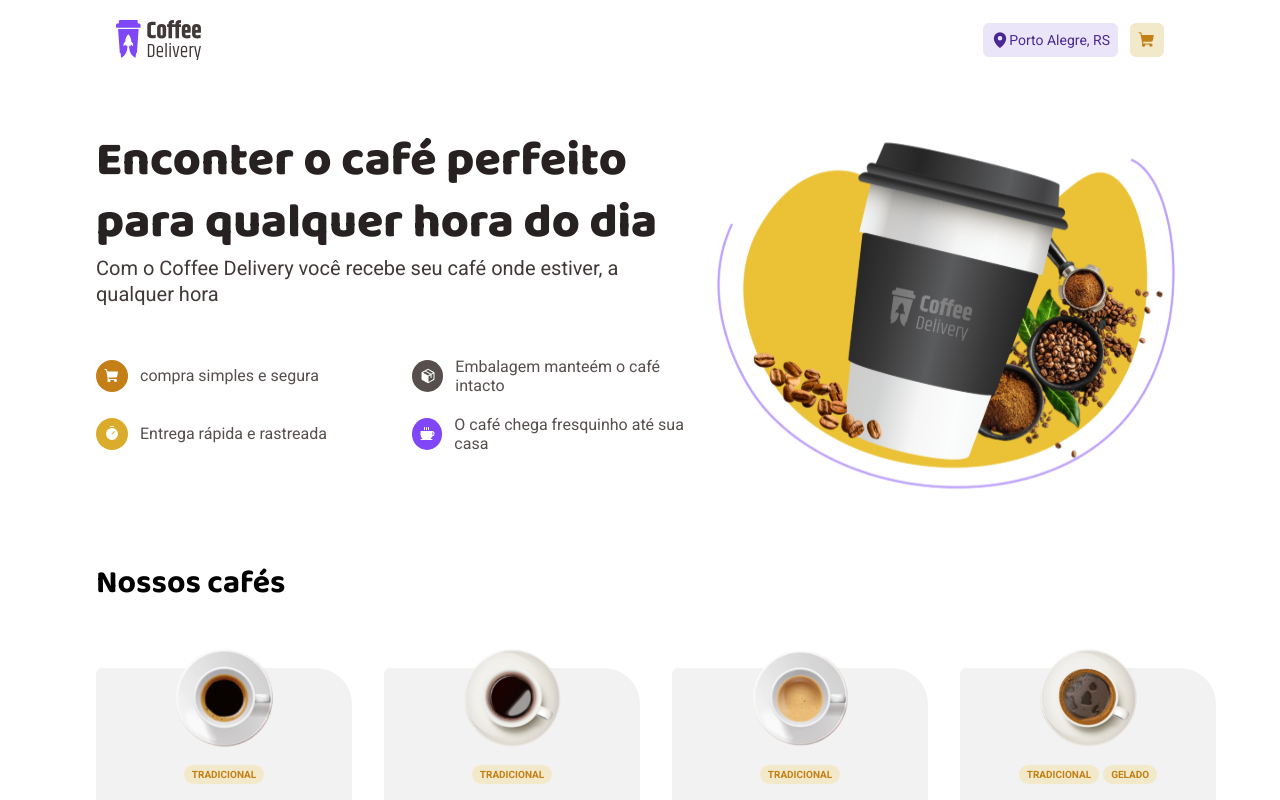
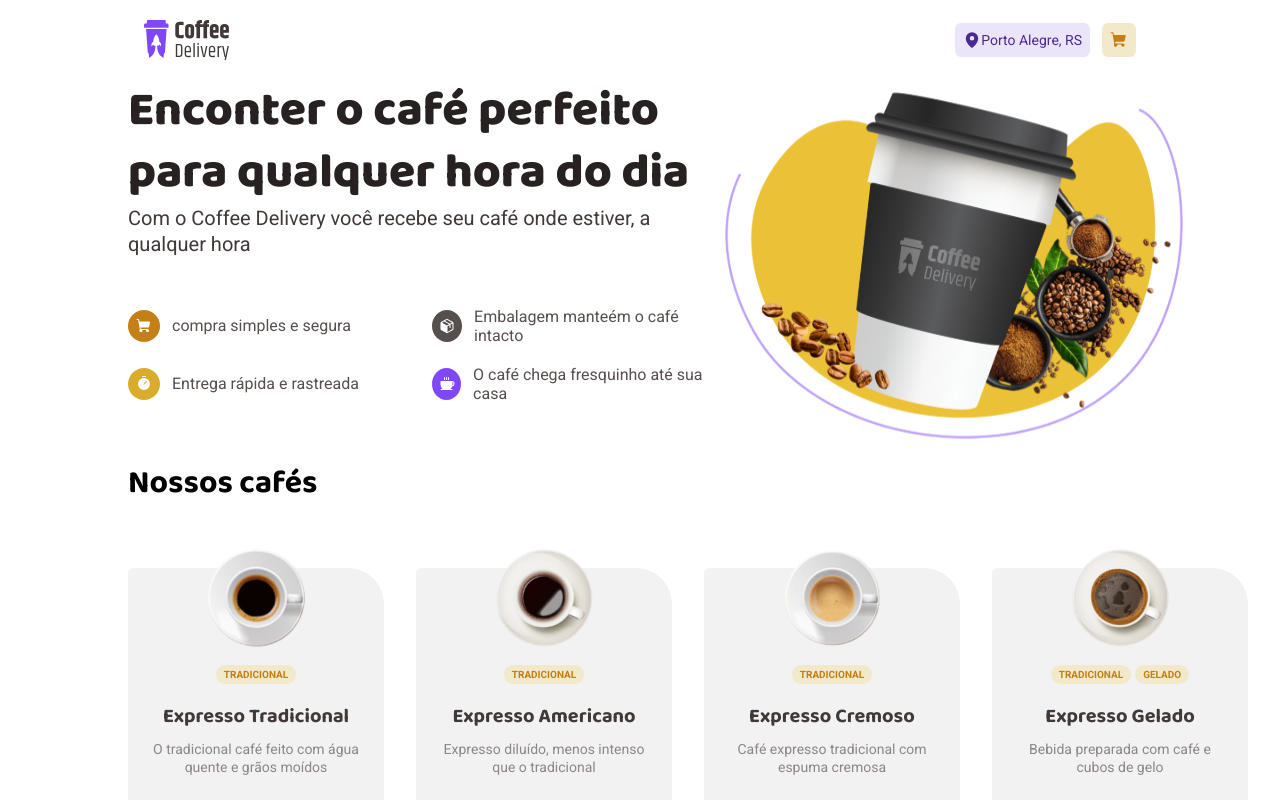
Before and after one commit to MayconSlv/Coffee-Delivery, a React (Vite) app: page / in a window 1280 px wide. Shown: the top 800 px of the page. Built offline with nearby package versions, Linux system fonts and the light colour scheme.

Commit message:
header position sticky

```diff
--- a/src/components/Header/index.tsx
+++ b/src/components/Header/index.tsx
@@ -5,6 +5,7 @@ import { CartButton, HeaderContainer, LocalButton } from './style'
 export function Header() {
   return (
     <HeaderContainer>
+      <div className='container'>
         <img src={img} alt='' />
 
         <div>
@@ -17,6 +18,7 @@ export function Header() {
             <ShoppingCart size={18} weight='fill' />
           </CartButton>
         </div>
+      </div>
     </HeaderContainer>
   )
 }
--- a/src/components/Header/style.ts
+++ b/src/components/Header/style.ts
@@ -1,15 +1,19 @@
 import styled from 'styled-components'
 
 export const HeaderContainer = styled.header`
-  display: flex;
-  justify-content: space-between;
-  align-items: center;
+  background-color: ${(props) => props.theme.colors['base-white']};
+
+  position: sticky;
+  top: 0;
+  right: 0;
+  z-index: 10;
 
   padding: 2rem;
 
   div {
     display: flex;
     align-items: center;
+    justify-content: space-between;
     gap: 1.2rem;
     font-size: 1.4rem;
   }
--- a/src/layouts/styles.ts
+++ b/src/layouts/styles.ts
@@ -1,6 +1,8 @@
 import styled from 'styled-components'
 
 export const LayoutStyle = styled.div`
-  width: 85%;
-  margin: 0 auto;
+  .container {
+    width: 80%;
+    margin: 0 auto;
+  }
 `
--- a/src/pages/Home/index.tsx
+++ b/src/pages/Home/index.tsx
@@ -19,7 +19,7 @@ export function Home() {
 
   return (
     <>
-      <Intro>
+      <Intro className='container'>
         <div>
           <IntroText>
             <h1>Enconter o café perfeito para qualquer hora do dia </h1>
@@ -56,7 +56,7 @@ export function Home() {
         <img src={introImage} alt='' />
       </Intro>
 
-      <MainContent>
+      <MainContent className='container'>
         <h2>Nossos cafés</h2>
         <CoffeeContainer>
           {coffees.map((coffee) => (
```
Lines whose indentation alone changed are shown as unchanged.
